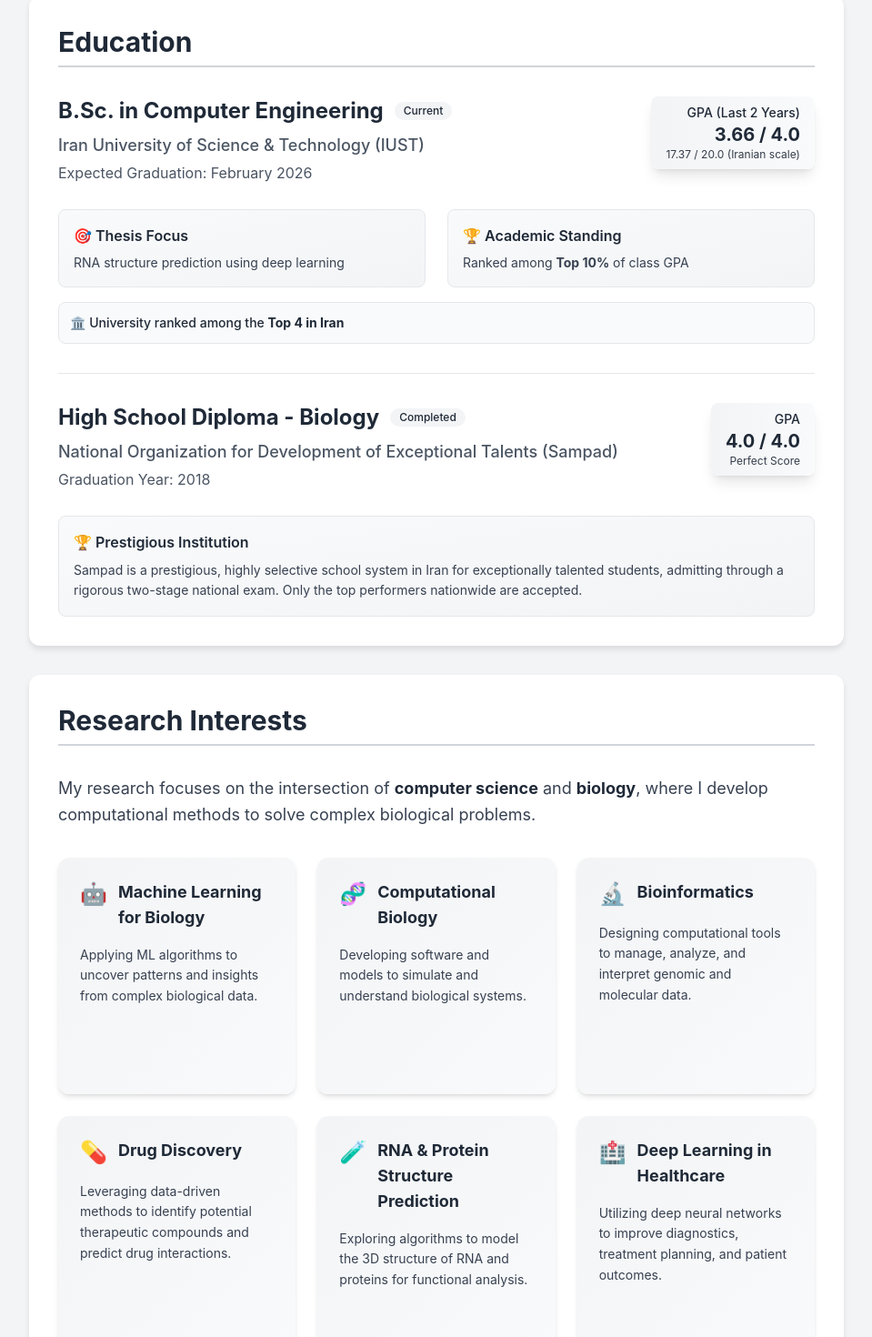
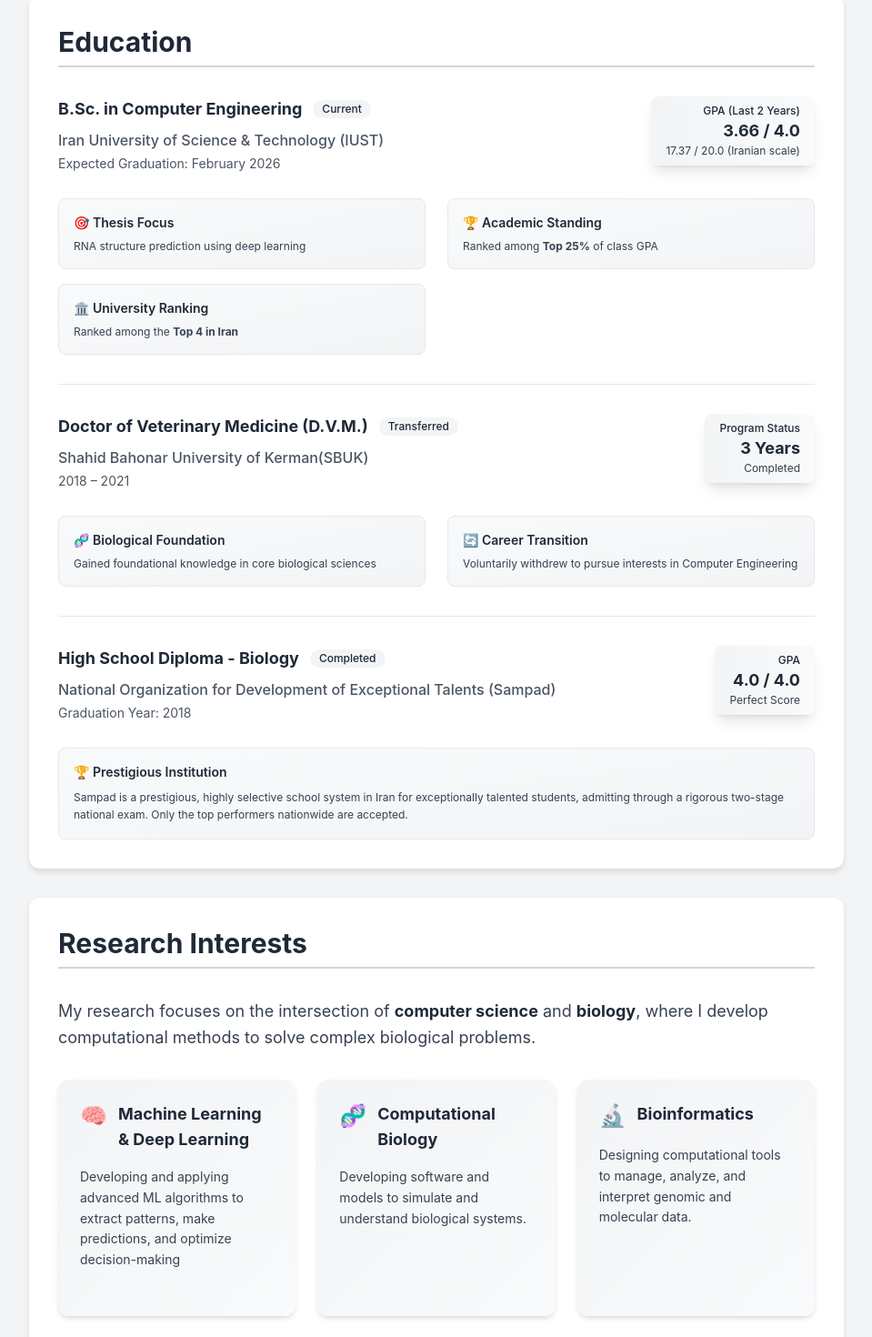
Before and after one commit to AliAlizadeh11/AliAlizadeh, a React (Create React App) app: page / in a window 1280 px wide. Shown: the part 1080-2550 px from the top of the page at 91% size, without its empty margins (160-1119 px from the left). Built offline with nearby package versions, Linux system fonts and the light colour scheme.

Commit message:
feat: improve component's data

```diff
--- a/src/components/Education.tsx
+++ b/src/components/Education.tsx
@@ -11,24 +11,24 @@ const Education: React.FC = () => {
                     <div className="flex flex-col lg:flex-row lg:items-start lg:justify-between mb-4">
                         <div className="flex-1">
                             <div className="flex items-center gap-3 mb-2">
-                                <h3 className="text-2xl font-bold dark:text-white text-gray-800">
+                                <h3 className="text-lg font-bold dark:text-white text-gray-800">
                                     B.Sc. in Computer Engineering
                                 </h3>
                                 <span className="bg-gray-100 dark:bg-gray-800 text-gray-800 dark:text-gray-200 text-xs font-medium px-2.5 py-0.5 rounded-full">
                                     Current
                                 </span>
                             </div>
-                            <p className="text-lg font-medium text-gray-600 dark:text-gray-200 mb-1">
+                            <p className="text-base font-medium text-gray-600 dark:text-gray-200 mb-1">
                                 Iran University of Science & Technology (IUST)
                             </p>
-                            <p className="text-gray-600 dark:text-gray-400 mb-3">
+                            <p className="text-sm text-gray-600 dark:text-gray-400 mb-3">
                                 Expected Graduation: February 2026
                             </p>
                         </div>
                         <div className="lg:text-right mt-2 lg:mt-0">
                             <div className="bg-gradient-to-r from-gray-100 to-gray-50 dark:from-gray-600 dark:to-gray-700 text-gray-800 dark:text-white px-4 py-2 rounded-lg shadow-lg">
-                                <div className="text-sm font-medium">GPA (Last 2 Years)</div>
-                                <div className="text-xl font-bold">3.66 / 4.0</div>
+                                <div className="text-xs font-medium">GPA (Last 2 Years)</div>
+                                <div className="text-lg font-bold">3.66 / 4.0</div>
                                 <div className="text-xs opacity-90">17.37 / 20.0 (Iranian scale)</div>
                             </div>
                         </div>
@@ -36,28 +36,85 @@ const Education: React.FC = () => {
 
                     <div className="grid md:grid-cols-2 gap-6 mb-4">
                         <div className="bg-gradient-to-br from-gray-50 to-gray-100 dark:from-gray-800/50 dark:to-gray-700/50 p-4 rounded-lg border border-gray-200 dark:border-gray-700">
-                            <h4 className="font-semibold text-gray-800 dark:text-gray-200 mb-2 flex items-center gap-2">
+                            <h4 className="font-semibold text-gray-800 dark:text-gray-200 mb-2 flex items-center gap-2 text-sm">
                                 🎯 Thesis Focus
                             </h4>
-                            <p className="text-sm dark:text-gray-300 text-gray-700">
+                            <p className="text-xs dark:text-gray-300 text-gray-700">
                             RNA structure prediction using deep learning
                             </p>
                         </div>
 
                         <div className="bg-gradient-to-br from-gray-50 to-gray-100 dark:from-gray-800/50 dark:to-gray-700/50 p-4 rounded-lg border border-gray-200 dark:border-gray-700">
-                            <h4 className="font-semibold text-gray-800 dark:text-gray-200 mb-2 flex items-center gap-2">
+                            <h4 className="font-semibold text-gray-800 dark:text-gray-200 mb-2 flex items-center gap-2 text-sm">
                                 🏆 Academic Standing
                             </h4>
-                            <p className="text-sm dark:text-gray-300 text-gray-700">
-                                Ranked among <strong>Top 10%</strong> of class GPA
+                            <p className="text-xs dark:text-gray-300 text-gray-700">
+                                Ranked among <strong>Top 25%</strong> of class GPA
                             </p>
                         </div>
                     </div>
 
-                    <div className="bg-gray-50 dark:bg-gray-800/50 p-3 rounded-lg border border-gray-200 dark:border-gray-700">
-                        <p className="text-sm text-gray-800 dark:text-gray-200 font-medium">
-                            🏛️ University ranked among the <strong>Top 4 in Iran</strong>
-                        </p>
+                    <div className="grid md:grid-cols-2 gap-6 mb-4">
+                        <div className="bg-gradient-to-br from-gray-50 to-gray-100 dark:from-gray-800/50 dark:to-gray-700/50 p-4 rounded-lg border border-gray-200 dark:border-gray-700">
+                            <h4 className="font-semibold text-gray-800 dark:text-gray-200 mb-2 flex items-center gap-2 text-sm">
+                                🏛️ University Ranking
+                            </h4>
+                            <p className="text-xs dark:text-gray-300 text-gray-700">
+                                Ranked among the <strong>Top 4 in Iran</strong>
+                            </p>
+                        </div>
+                    </div>
+                </div>
+
+                {/* Divider */}
+                <div className="border-t border-gray-200 dark:border-gray-700 my-8"></div>
+
+                {/* SBUK University Kerman */}
+                <div className="relative">
+                    <div className="flex flex-col lg:flex-row lg:items-start lg:justify-between mb-4">
+                        <div className="flex-1">
+                            <div className="flex items-center gap-3 mb-2">
+                                <h3 className="text-lg font-bold dark:text-white text-gray-800">
+                                    Doctor of Veterinary Medicine (D.V.M.)
+                                </h3>
+                                <span className="bg-gray-100 dark:bg-gray-800 text-gray-800 dark:text-gray-200 text-xs font-medium px-2.5 py-0.5 rounded-full">
+                                    Transferred
+                                </span>
+                            </div>
+                            <p className="text-base font-medium text-gray-600 dark:text-gray-200 mb-1">
+                                Shahid Bahonar University of Kerman(SBUK)
+                            </p>
+                            <p className="text-sm text-gray-600 dark:text-gray-400 mb-3">
+                                2018 – 2021
+                            </p>
+                        </div>
+                        <div className="lg:text-right mt-2 lg:mt-0">
+                            <div className="bg-gradient-to-r from-gray-100 to-gray-50 dark:from-gray-600 dark:to-gray-700 text-gray-800 dark:text-white px-4 py-2 rounded-lg shadow-lg">
+                                <div className="text-xs font-medium">Program Status</div>
+                                <div className="text-lg font-bold">3 Years</div>
+                                <div className="text-xs opacity-90">Completed</div>
+                            </div>
+                        </div>
+                    </div>
+
+                    <div className="grid md:grid-cols-2 gap-6 mb-4">
+                        <div className="bg-gradient-to-br from-gray-50 to-gray-100 dark:from-gray-800/50 dark:to-gray-700/50 p-4 rounded-lg border border-gray-200 dark:border-gray-700">
+                            <h4 className="font-semibold text-gray-800 dark:text-gray-200 mb-2 flex items-center gap-2 text-sm">
+                                🧬 Biological Foundation
+                            </h4>
+                            <p className="text-xs dark:text-gray-300 text-gray-700">
+                                Gained foundational knowledge in core biological sciences
+                            </p>
+                        </div>
+
+                        <div className="bg-gradient-to-br from-gray-50 to-gray-100 dark:from-gray-800/50 dark:to-gray-700/50 p-4 rounded-lg border border-gray-200 dark:border-gray-700">
+                            <h4 className="font-semibold text-gray-800 dark:text-gray-200 mb-2 flex items-center gap-2 text-sm">
+                                🔄 Career Transition
+                            </h4>
+                            <p className="text-xs dark:text-gray-300 text-gray-700">
+                                Voluntarily withdrew to pursue interests in Computer Engineering
+                            </p>
+                        </div>
                     </div>
                 </div>
 
@@ -69,34 +126,34 @@ const Education: React.FC = () => {
                     <div className="flex flex-col lg:flex-row lg:items-start lg:justify-between mb-4">
                         <div className="flex-1">
                             <div className="flex items-center gap-3 mb-2">
-                                <h3 className="text-2xl font-bold dark:text-white text-gray-800">
+                                <h3 className="text-lg font-bold dark:text-white text-gray-800">
                                     High School Diploma - Biology
                                 </h3>
                                 <span className="bg-gray-100 dark:bg-gray-800 text-gray-800 dark:text-gray-200 text-xs font-medium px-2.5 py-0.5 rounded-full">
                                     Completed
                                 </span>
                             </div>
-                            <p className="text-lg font-medium text-gray-600 dark:text-gray-200 mb-1">
+                            <p className="text-base font-medium text-gray-600 dark:text-gray-200 mb-1">
                                 National Organization for Development of Exceptional Talents (Sampad)
                             </p>
-                            <p className="text-gray-600 dark:text-gray-400 mb-3">
+                            <p className="text-sm text-gray-600 dark:text-gray-400 mb-3">
                                 Graduation Year: 2018
                             </p>
                         </div>
                         <div className="lg:text-right mt-2 lg:mt-0">
                             <div className="bg-gradient-to-r from-gray-100 to-gray-50 dark:from-gray-600 dark:to-gray-700 text-gray-800 dark:text-white px-4 py-2 rounded-lg shadow-lg">
-                                <div className="text-sm font-medium">GPA</div>
-                                <div className="text-xl font-bold">4.0 / 4.0</div>
+                                <div className="text-xs font-medium">GPA</div>
+                                <div className="text-lg font-bold">4.0 / 4.0</div>
                                 <div className="text-xs opacity-90">Perfect Score</div>
                             </div>
                         </div>
                     </div>
 
                     <div className="bg-gradient-to-br from-gray-50 to-gray-100 dark:from-gray-800/50 dark:to-gray-700/50 p-4 rounded-lg border border-gray-200 dark:border-gray-700">
-                        <h4 className="font-semibold text-gray-800 dark:text-gray-200 mb-2 flex items-center gap-2">
+                        <h4 className="font-semibold text-gray-800 dark:text-gray-200 mb-2 flex items-center gap-2 text-sm">
                             🏆 Prestigious Institution
                         </h4>
-                        <p className="text-sm dark:text-gray-300 text-gray-700 leading-relaxed">
+                        <p className="text-xs dark:text-gray-300 text-gray-700 leading-relaxed">
                             Sampad is a prestigious, highly selective school system in Iran for exceptionally talented students,
                             admitting through a rigorous two-stage national exam. Only the top performers nationwide are accepted.
                         </p>
--- a/src/components/Honors.tsx
+++ b/src/components/Honors.tsx
@@ -3,7 +3,7 @@ import React from 'react';
 const honors = [
   {
     icon: '🏅',
-    title: 'Top 10% in Class GPA',
+    title: 'Top 25% in Class GPA',
     highlight: '17.37/20',
     subtitle: 'School of Computer Science, IUST',
     details: 'Class of 110 students',
--- a/src/components/ResearchInterests.tsx
+++ b/src/components/ResearchInterests.tsx
@@ -7,45 +7,45 @@ const ResearchInterests: React.FC = () => {
 
     const researchTopics = [
         {
-            id: "ai-ml",
-            icon: "🤖",
-            title: "Machine Learning for Biology",
-            description: "Applying ML algorithms to uncover patterns and insights from complex biological data.",
+            id: "machine-learning",
+            icon: "🧠",
+            title: "Machine Learning & Deep Learning",
+            description: "Developing and applying advanced ML algorithms to extract patterns, make predictions, and optimize decision-making",
             color: "gray"
         },
         {
-            id: "software-eng",
+            id: "computational-biology",
             icon: "🧬",
             title: "Computational Biology",
             description: "Developing software and models to simulate and understand biological systems.",
             color: "gray"
         },
         {
-            id: "cybersecurity",
+            id: "bioinformatics",
             icon: "🔬",
             title: "Bioinformatics",
             description: "Designing computational tools to manage, analyze, and interpret genomic and molecular data.",
             color: "gray"
         },
         {
-            id: "data-science",
-            icon: "💊",
-            title: "Drug Discovery",
-            description: "Leveraging data-driven methods to identify potential therapeutic compounds and predict drug interactions.",
+            id: "computer-vision",
+            icon: "🔢",
+            title: "Computer Vision",
+            description: "Designing algorithms to enable machines to perceive, interpret, and understand visual information from images and videos.",
             color: "gray"
         },
         {
-            id: "rna-protein",
-            icon: "🧪",
-            title: "RNA & Protein Structure Prediction",
-            description: "Exploring algorithms to model the 3D structure of RNA and proteins for functional analysis.",
+            id: "natural-language-processing",
+            icon: "📝",
+            title: "Natural Language Processing (NLP)",
+            description: "Building models to understand, generate, and translate human language for applications in information retrieval, conversation, and knowledge extraction.",
             color: "gray"
         },
         {
             id: "healthcare-ai",
             icon: "🏥",
-            title: "Deep Learning in Healthcare",
-            description: "Utilizing deep neural networks to improve diagnostics, treatment planning, and patient outcomes.",
+            title: "AI for Healthcare & Life Sciences",
+            description: "Applying AI to improve diagnostics, treatment planning, drug discovery, and biological understanding.",
             color: "gray"
         },
     ];
```
Also changed, not shown: 9 other files (tests, documents, lock files or other folders).
